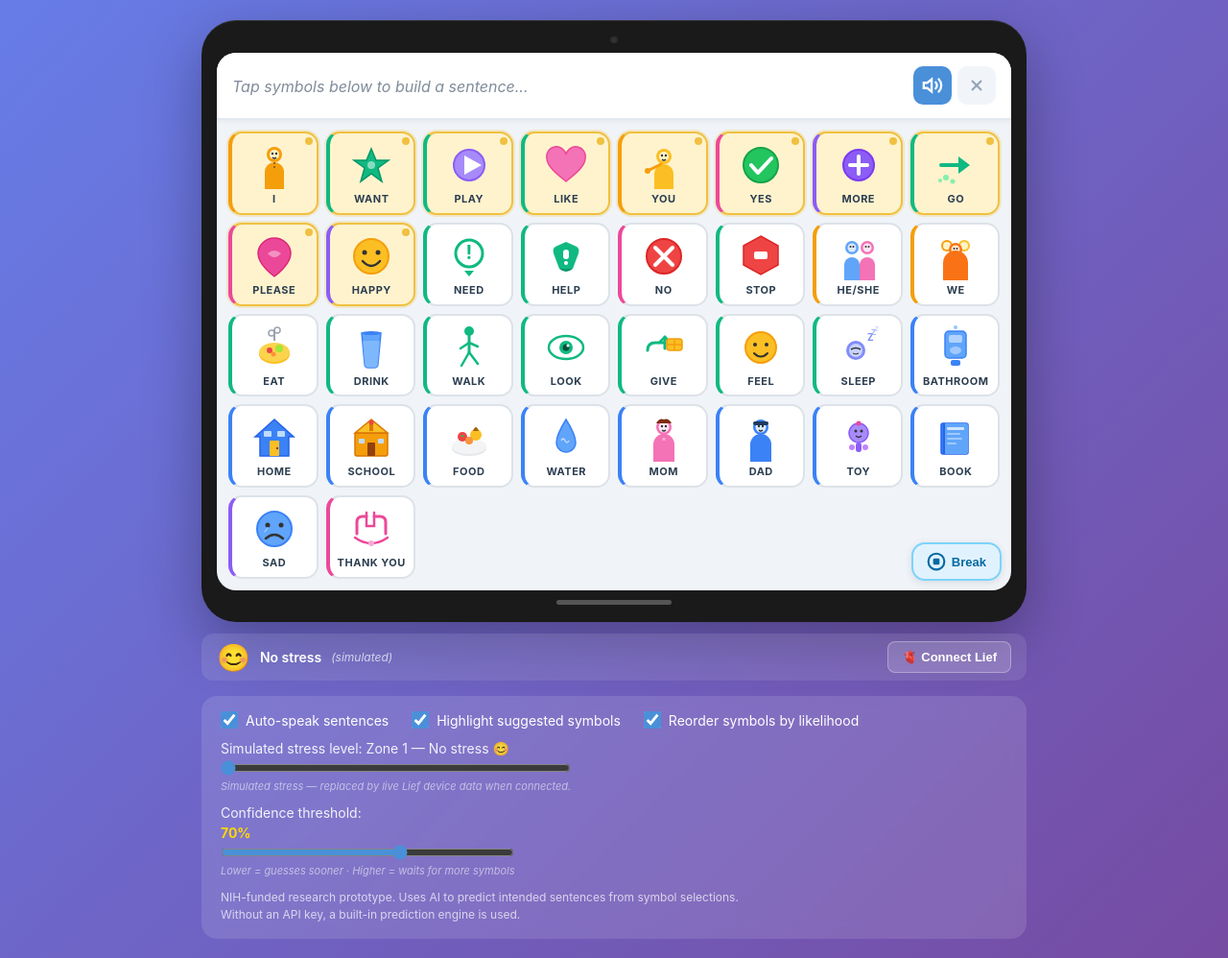
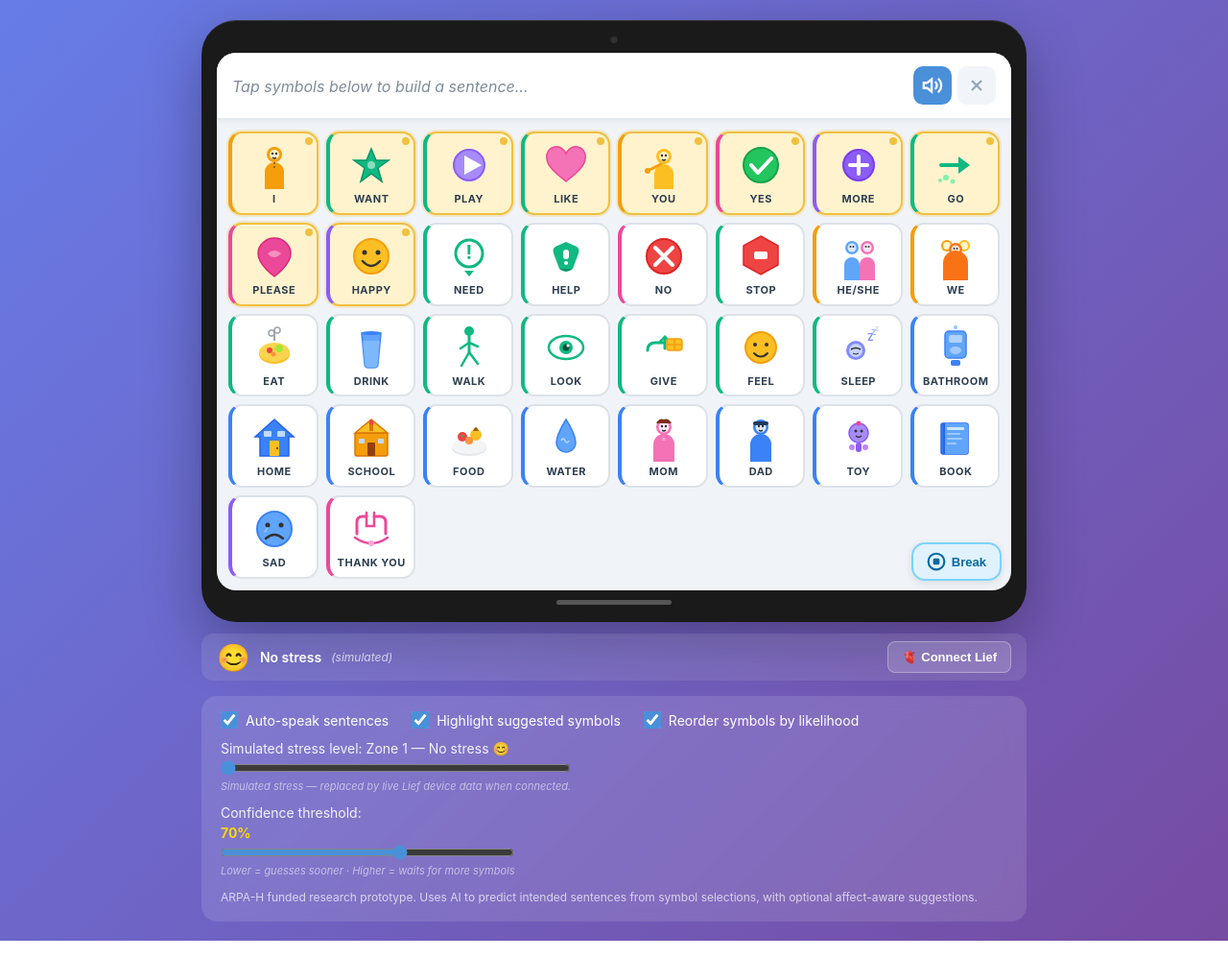
Before and after one commit to rdixit/lief-amiga, a plain HTML site: page index.html in a window 1280 px wide. Shown: the part 78-1076 px from the top of the page at 96% size. Drawn offline with Linux system fonts and the light colour scheme.

Commit message:
change funding language to ARPA-H

```diff
--- a/index.html
+++ b/index.html
@@ -125,8 +125,7 @@
       </div>
       <!-- API key is pre-configured for this demo -->
       <p class="footer-note">
-        NIH-funded research prototype. Uses AI to predict intended sentences from symbol selections.
-        <br>Without an API key, a built-in prediction engine is used.
+        ARPA-H funded research prototype. Uses AI to predict intended sentences from symbol selections, with optional affect-aware suggestions.
       </p>
     </div>
   </div>
```
